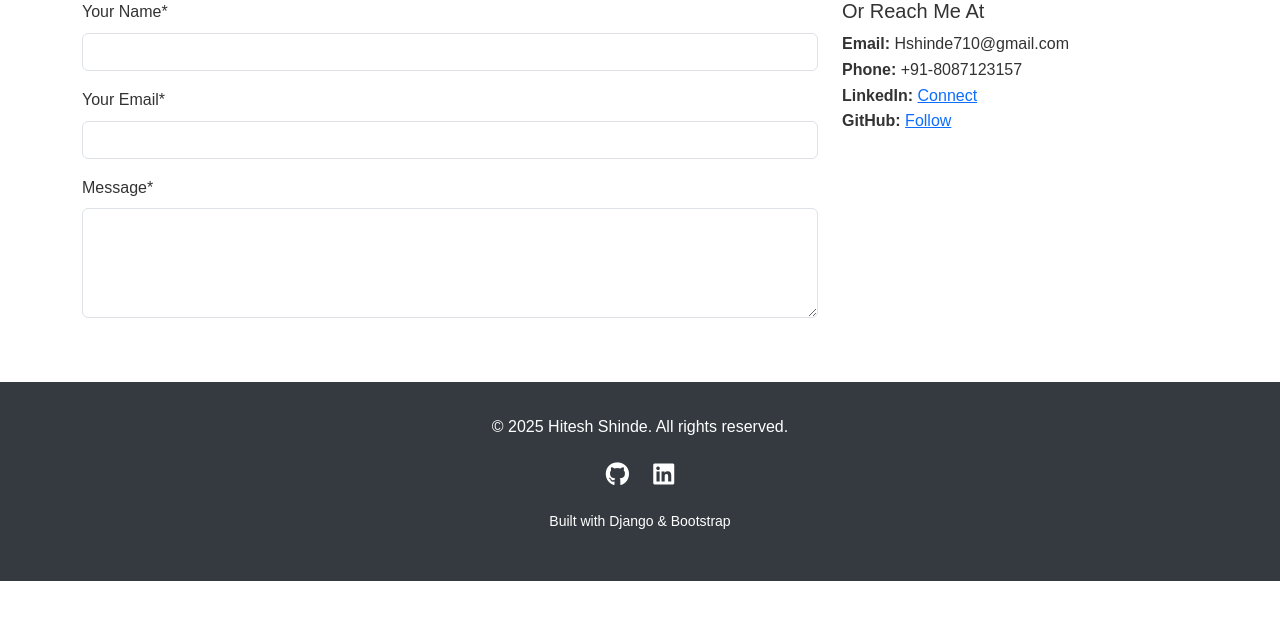
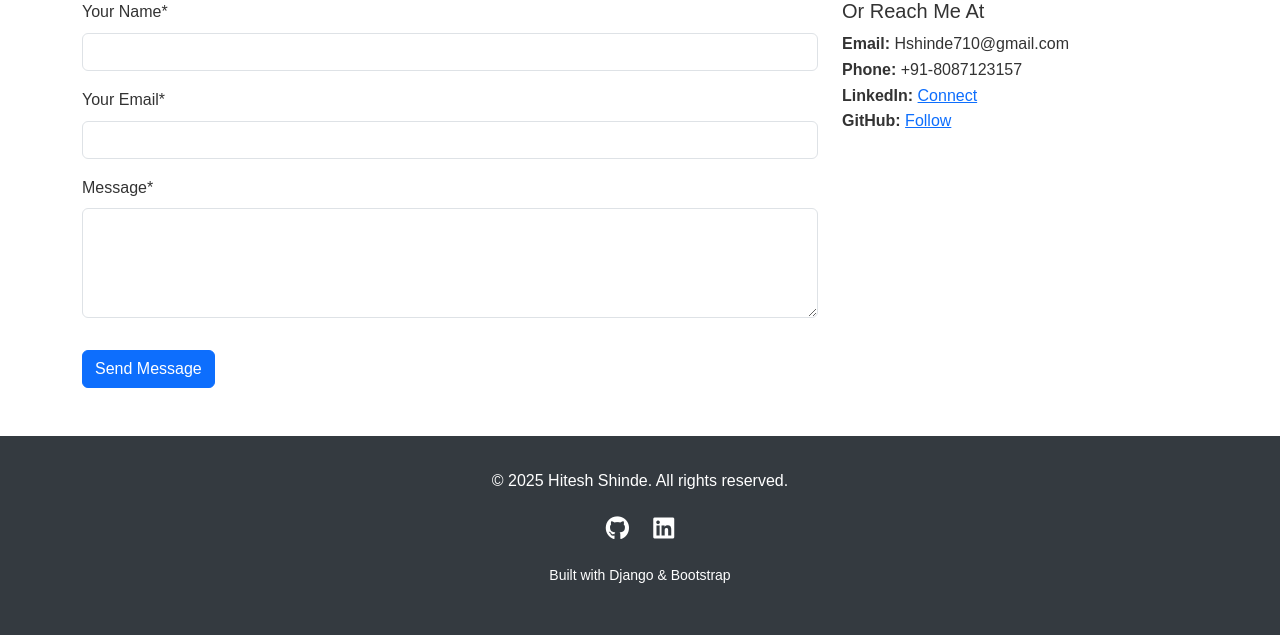
Before and after one commit to Hitesh-Shinde710/portfolio_project, a Django app: page /contact/ in a window 1280 px wide. Shown: the part 209-844 px from the top of the page. Before the commit the page ends 790 px from the top, so only its background shows below. Run offline with Django 5.2, Linux system fonts and the light colour scheme; some libraries are stand-ins or nearby versions.

Commit message:
Update contact.html

```diff
--- a/portfolio_project/portfolio_app/templates/portfolio_app/contact.html
+++ b/portfolio_project/portfolio_app/templates/portfolio_app/contact.html
@@ -9,6 +9,10 @@
         <form method="post" id="contact-form">
             {% csrf_token %}
             {{ form|crispy }}
+
+            <button type="submit" class="btn btn-primary mt-3">
+                Send Message
+            </button>
         </form>
     </div>
     <div class="col-md-4">
```
